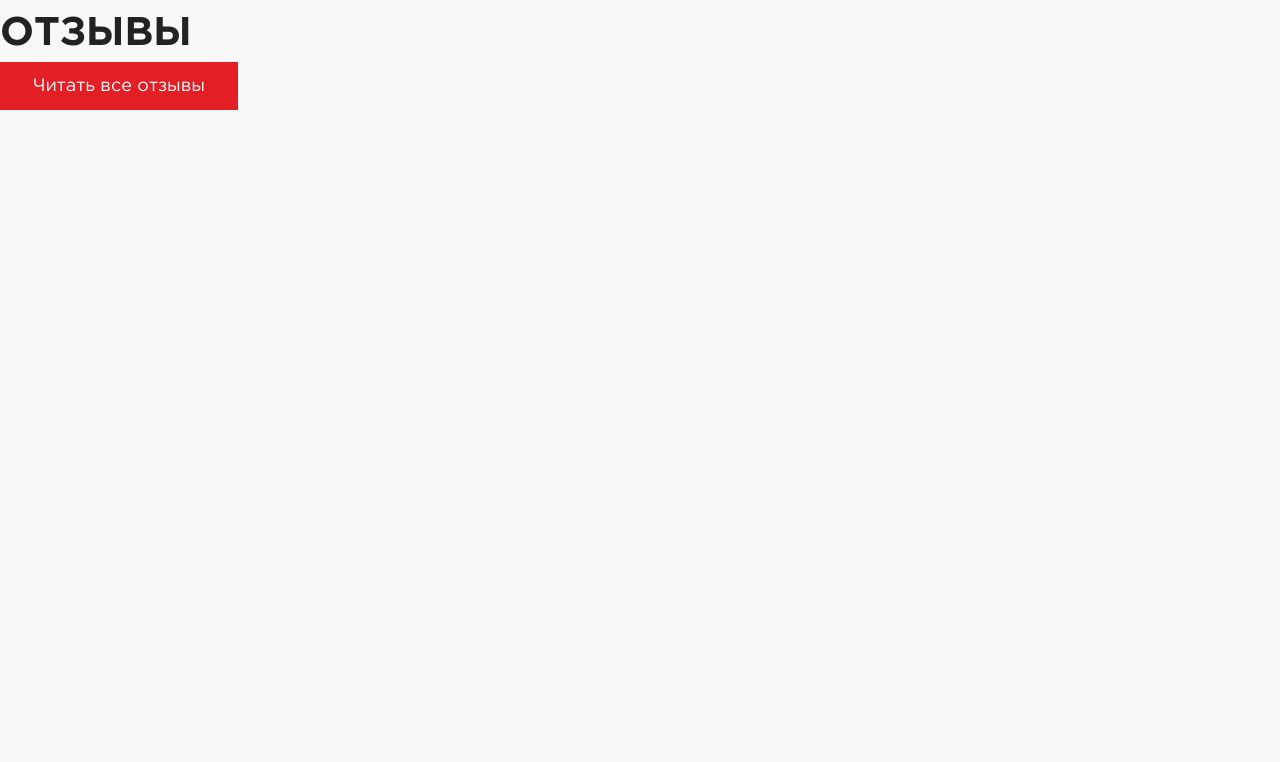
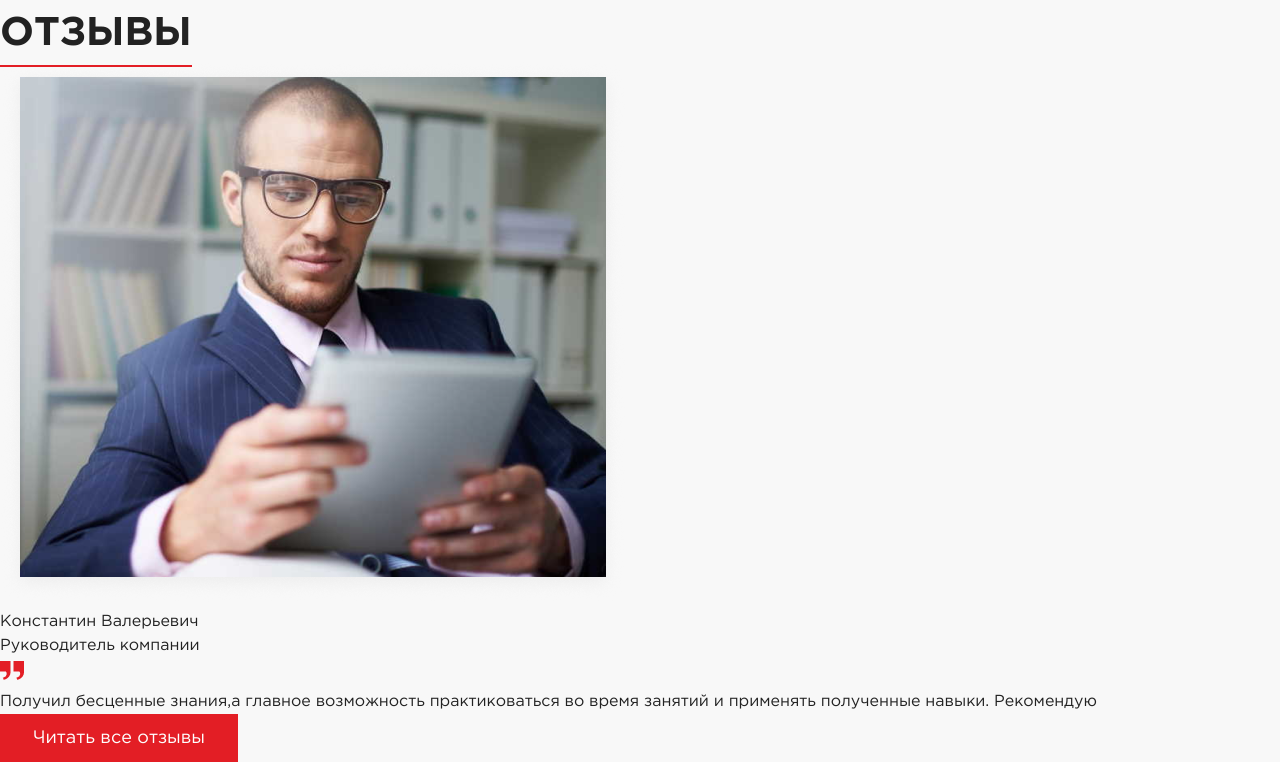
Before and after one commit to Vito336/Forward, a website: page app/index.html in a window 1280 px wide. Shown: the part 4053-4815 px from the top of the page. Before the commit the page ends 4163 px from the top, so only its background shows below. Drawn offline with nearby package versions, Linux system fonts and the light colour scheme.

Commit message:
Создание бокса в html.

```diff
--- a/app/index.html
+++ b/app/index.html
@@ -246,8 +246,24 @@
 				Отзывы
 			</div>
 			<div class="reviews-slider">
-				<div class="reviews-slider__box">
-
+				<div class="reviews-slider__box reviews-box">
+					<div class="reviews-box__img">
+						<img src="images/reviews-slider.png" alt="">
+					</div>
+					<div class="reviews-box__text">
+						<div class="reviews-box__text-title">
+							Константин Валерьевич
+						</div>
+						<div class="reviews-box__text-subtitle">
+							Руководитель компании
+						</div>
+						<div class="reviews-box__text-img">
+							<img src="images/quote-right.png" alt="">
+						</div>
+						<div class="reviews-box__text-descr">
+							Получил бесценные знания,а главное возможность практиковаться во время занятий и применять полученные навыки. Рекомендую
+						</div>
+					</div>
 				</div>
 			</div>
 			<div class="reviews__btn btn">
```
Also changed, not shown: app/images/quote-right.png (added), app/images/reviews-slider.png (added).
